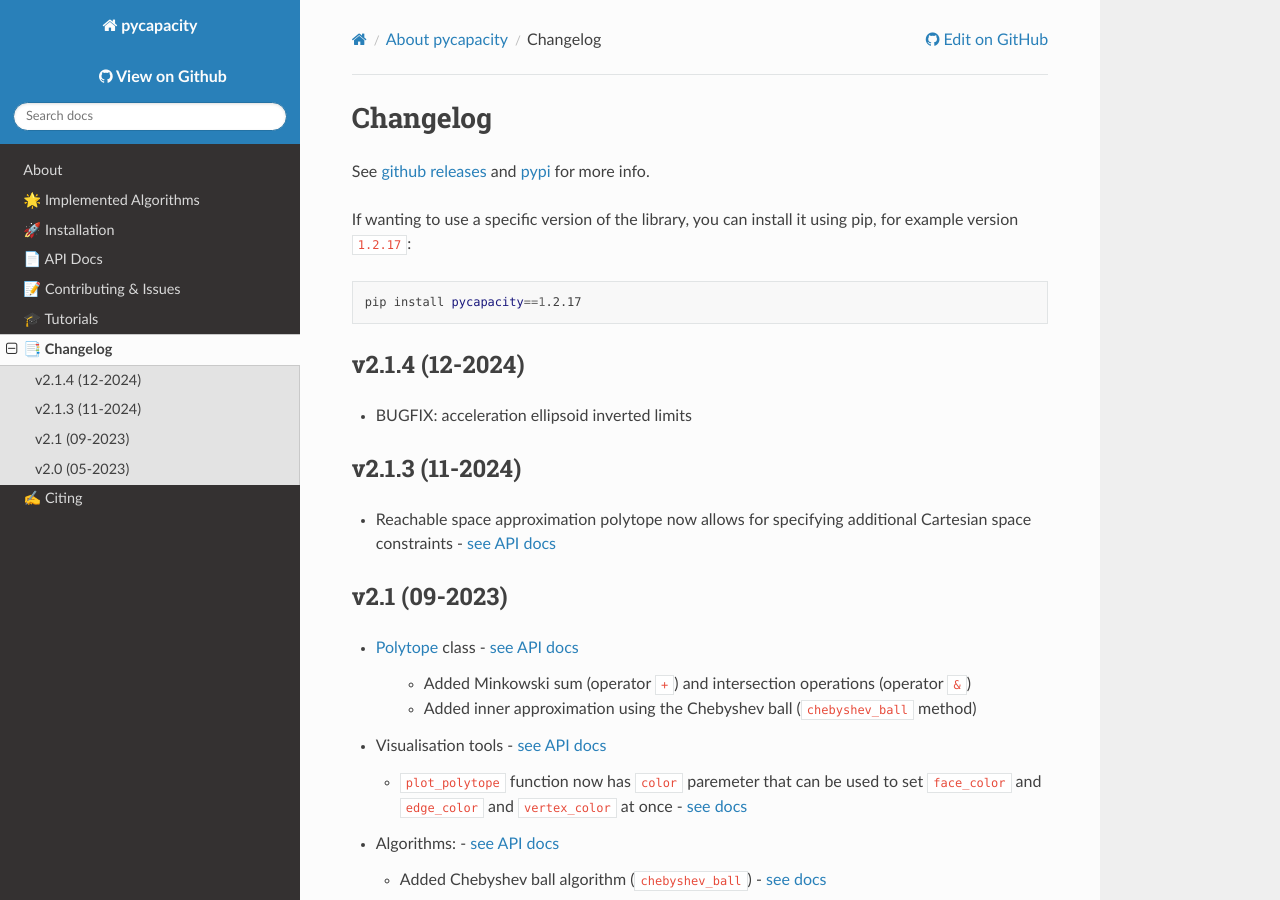
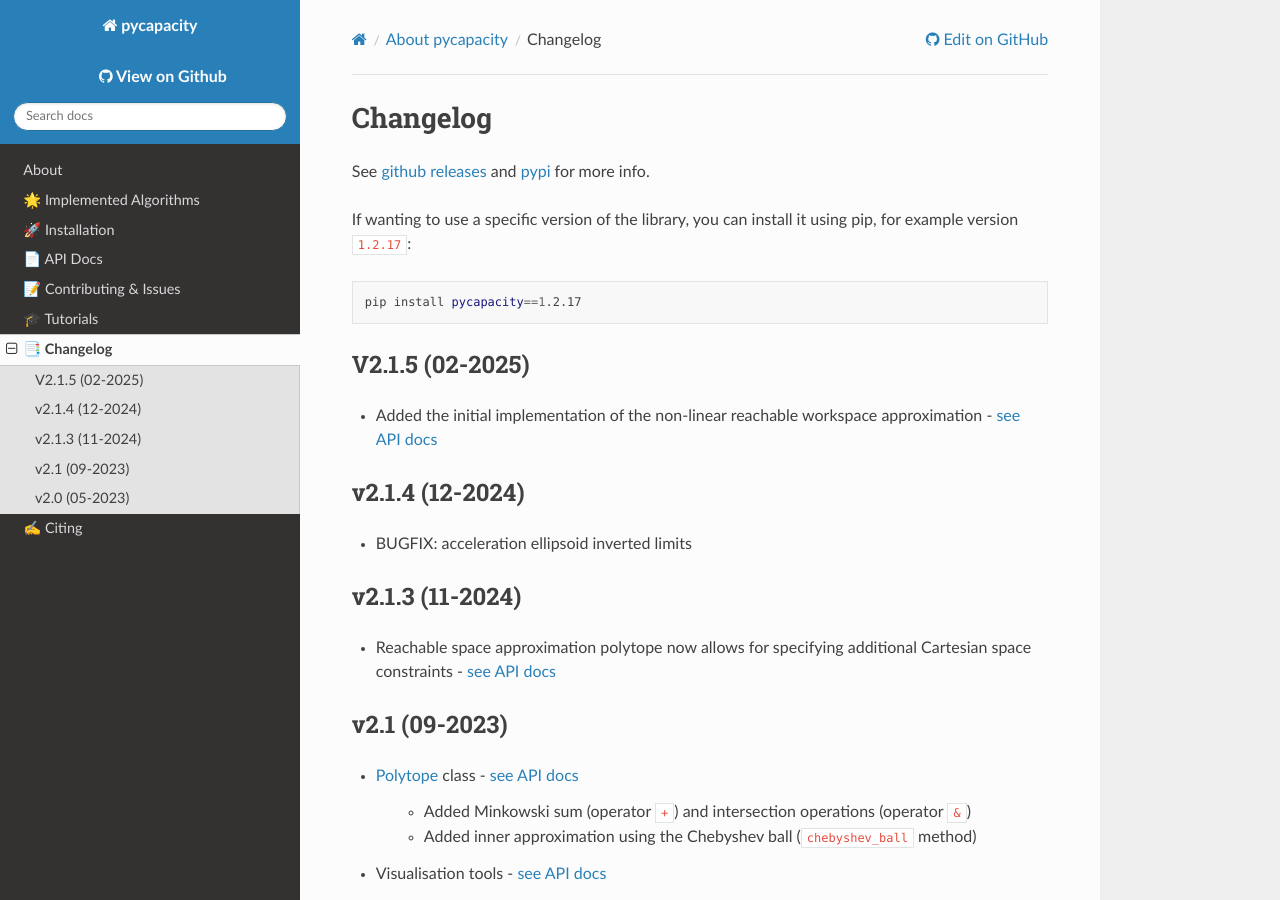
Before and after one commit to auctus-team/pycapacity, a Sphinx documentation site: the page built from docs/source/changelog.rst, in a window 1280 px wide and 900 px high. Built offline with Sphinx 7.4.7 and the Read the Docs theme 3.1.0, drawn with Linux system fonts in a browser that asks for light colours; pages that are not in the unit, such as notebooks, are missing from menus.

```diff
--- a/docs/source/README.rst
+++ b/docs/source/README.rst
@@ -112,8 +112,7 @@
 - New 📢 : Reachable space non-linear approximation in the desired horizon of interest :math:`\Delta t_{h}`:
 
   .. math:: C_x = \{ x~ |~ x = f_{fk}(q_0 + \dot{q}\Delta t),
-  .. math::  \dot{q}_{min} \leq \dot{q}  \leq \dot{q}_{max}
-  .. math::  {q}_{min} \leq q_0 + \dot{q}\Delta_t  \leq {q}_{max} \}
+  .. math::  \dot{q}_{min} \leq \dot{q}  \leq \dot{q}_{max},\quad {q}_{min} \leq q_0 + \dot{q}\Delta t  \leq {q}_{max} \}
 
 
 
--- a/docs/source/changelog.rst
+++ b/docs/source/changelog.rst
@@ -9,6 +9,11 @@
 .. code:: shell
 
   pip install pycapacity==1.2.17
+
+
+V2.1.5 (02-2025)
+----------------
+* Added the initial implementation of the non-linear reachable workspace approximation - `see API docs <pycapacity.robot.html#pycapacity.robot.reachable_space_approximation>`_
 
 v2.1.4 (12-2024)
 ----------------
```
Also changed, not shown: 1 other file.
